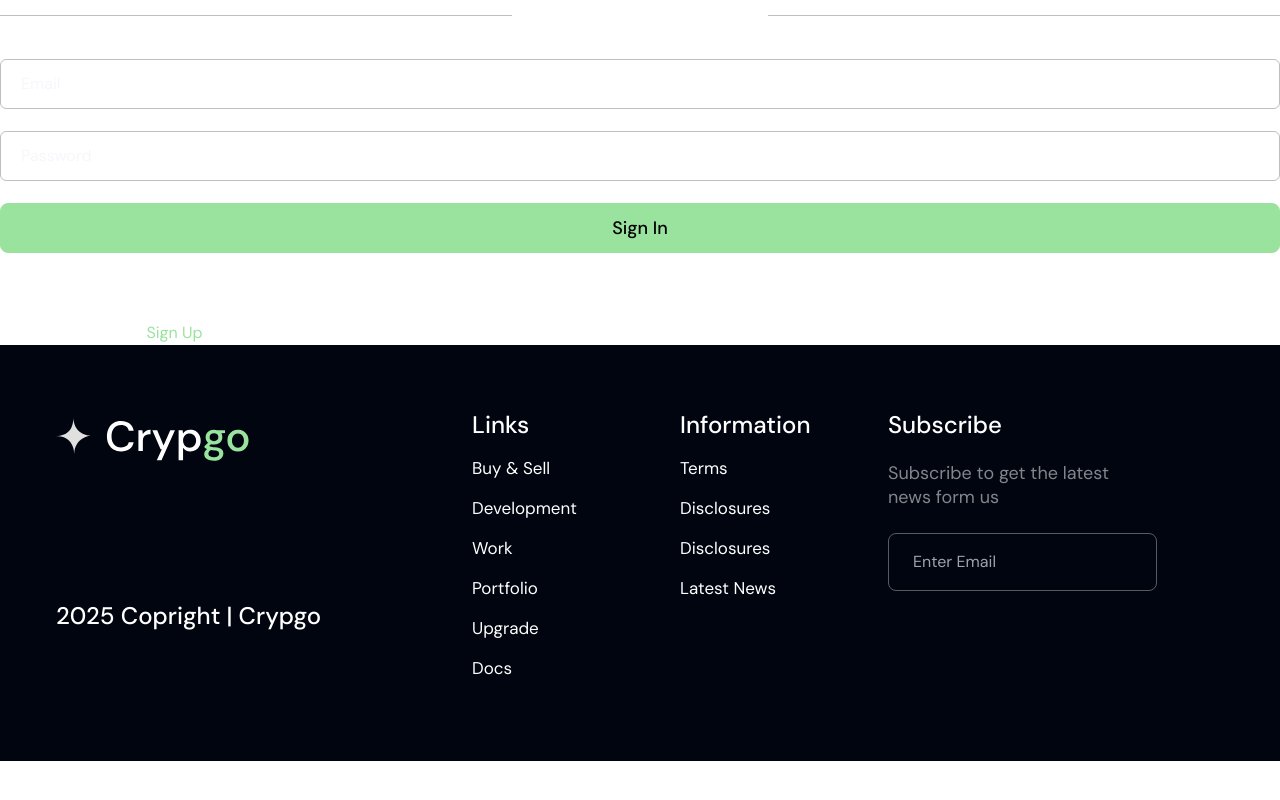
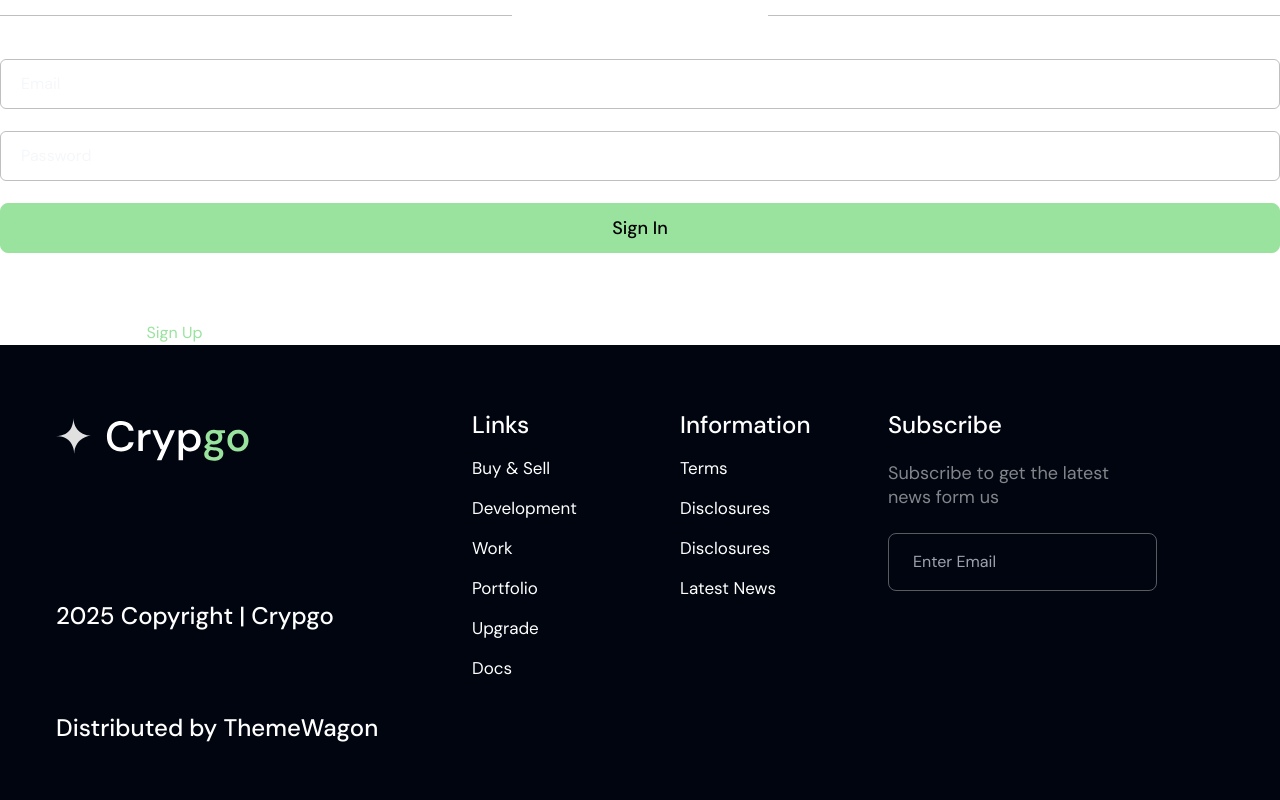
Before and after one commit to youmind-jp/corporate-front, a Next.js app: page /signin in a window 1280 px wide. Shown: the part 485-1285 px from the top of the page. Before the commit the page ends 1246 px from the top, so only its background shows below. Built offline with nearby package versions, Linux system fonts and the light colour scheme; some icons are missing.

Commit message:
footer added

```diff
--- a/next.config.mjs
+++ b/next.config.mjs
@@ -1,4 +1,6 @@
 /** @type {import('next').NextConfig} */
-const nextConfig = {};
+const nextConfig = {
+    output: 'export',
+};
 
 export default nextConfig;
--- a/package.json
+++ b/package.json
@@ -6,7 +6,9 @@
     "dev": "next dev",
     "build": "next build",
     "start": "next start",
-    "lint": "next lint"
+    "lint": "next lint",
+    "predeploy": "npm run build",
+    "deploy": "touch out && gh-pages -d out --dotfiles"
   },
   "dependencies": {
     "@iconify/icons-ion": "^1.2.10",
@@ -33,6 +35,7 @@
     "@types/react": "^18",
     "@types/react-dom": "^18",
     "@types/react-slick": "^0.23.13",
+    "gh-pages": "^6.3.0",
     "postcss": "^8",
     "tailwindcss": "^3.4.1",
     "typescript": "^5"
--- a/src/components/Auth/SocialSignIn.tsx
+++ b/src/components/Auth/SocialSignIn.tsx
@@ -6,7 +6,7 @@ const SocialSignIn = () => {
     <>
       <div className="flex gap-4">
         <button
-          onClick={() => signIn("google")}
+          //onClick={() => signIn("google")}
           className="flex w-full items-center justify-center gap-2.5 rounded-lg p-3.5 hover:bg-slateGray bg-deepSlate text-white"
         >
           Sign In
@@ -49,7 +49,7 @@ const SocialSignIn = () => {
         </button>
 
         <button
-          onClick={() => signIn("github")}
+          //onClick={() => signIn("github")}
           className="flex w-full items-center justify-center gap-2.5 rounded-lg p-3.5 text-white bg-deepSlate hover:bg-slateGray"
         >
           Sign In
--- a/src/components/Auth/SocialSignUp.tsx
+++ b/src/components/Auth/SocialSignUp.tsx
@@ -6,7 +6,7 @@ const SocialSignUp = () => {
     <>
       <div className="flex gap-4">
         <button
-          onClick={() => signIn("google")}
+          //onClick={() => signIn("google")}
           className="flex w-full items-center justify-center gap-2.5 rounded-lg p-3.5 hover:bg-slateGray bg-deepSlate text-white"
         >
           Sign Up
@@ -49,7 +49,7 @@ const SocialSignUp = () => {
         </button>
 
         <button
-          onClick={() => signIn("github")}
+          //onClick={() => signIn("github")}
           className="flex w-full items-center justify-center gap-2.5 rounded-lg p-3.5 hover:bg-slateGray bg-deepSlate text-white"
         >
           Sign Up
--- a/src/components/Layout/Footer/index.tsx
+++ b/src/components/Layout/Footer/index.tsx
@@ -40,7 +40,10 @@ const Footer: FC = () => {
               </Link>
             </div>
             <h3 className="text-white text-24 font-medium sm:mt-20 mt-12">
-              2025 Copright | Crypgo
+              2025 Copyright | Crypgo
+            </h3>
+            <h3 className="text-white text-24 font-medium sm:mt-20 mt-12">
+              Distributed by <a href="https://themewagon.com" target="_blank">ThemeWagon</a>
             </h3>
           </div>
           <div className="lg:col-span-2 md:col-span-3 col-span-6">
```
Also changed, not shown: 2 other files (tests, documents, lock files or other folders).
